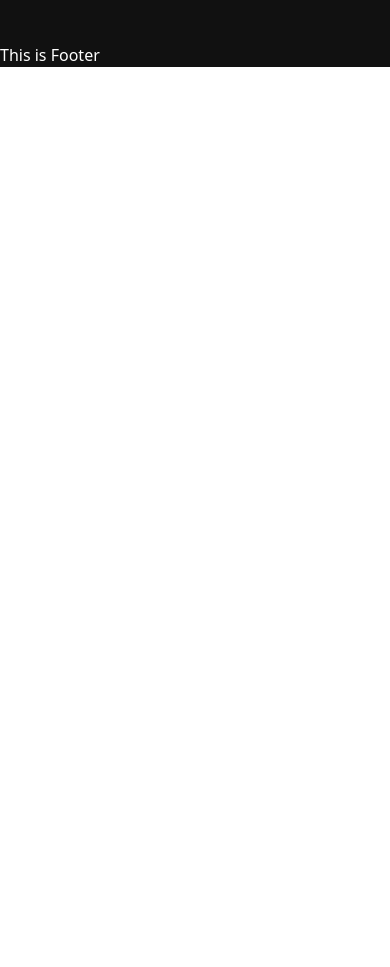
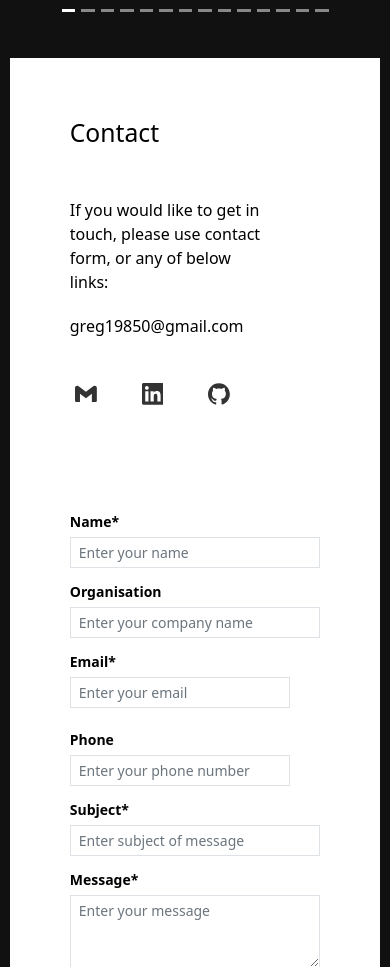
Before and after one commit to greg19850/new-myPage, a React (Create React App) app: page / in a window 390 px wide. Shown: the part 8872-9839 px from the top of the page. Before the commit the page ends 8939 px from the top, so only its background shows below. Built offline with nearby package versions, Linux system fonts and the light colour scheme.

Commit message:
Created Contact section

```diff
--- /dev/null
+++ b/src/components/ContactForm.js
@@ -0,0 +1,52 @@
+import React from 'react';
+
+import Button from 'react-bootstrap/Button';
+import Form from 'react-bootstrap/Form';
+
+const ContactForm = () => {
+  return (
+    <Form className="form" >
+      <Form.Group className="mb-2" controlId="formName">
+        <Form.Label className='label col-form-label-sm fw-bold mb-0'>Name*</Form.Label>
+        <Form.Control type='text' size='sm' className='border rounded-0' placeholder="Enter your name" />
+        {/* <Form.Text className="text-muted">
+          We'll never share your email with anyone else.
+        </Form.Text> */}
+      </Form.Group>
+
+      <Form.Group className="mb-2" controlId="formCompany">
+        <Form.Label className='label col-form-label-sm fw-bold mb-0'>Organisation</Form.Label>
+        <Form.Control type='text' size='sm' className='border rounded-0' placeholder="Enter your company name" />
+      </Form.Group>
+
+      <div className="row g-2">
+        <div className="col-auto">
+          <Form.Group className="mb-2" controlId="formEmail">
+            <Form.Label className='label col-form-label-sm fw-bold mb-0'>Email*</Form.Label>
+            <Form.Control type="email" size='sm' className='border rounded-0' placeholder="Enter your email" />
+          </Form.Group>
+        </div>
+        <div className="col-auto">
+          <Form.Group className="mb-2" controlId="formPhone">
+            <Form.Label className='label col-form-label-sm fw-bold mb-0'>Phone</Form.Label>
+            <Form.Control type='tel' size='sm' className='border rounded-0' placeholder="Enter your phone number" />
+          </Form.Group>
+        </div>
+      </div>
+      <Form.Group className="mb-2" controlId="formSubject">
+        <Form.Label className='label col-form-label-sm fw-bold mb-0'>Subject*</Form.Label>
+        <Form.Control type='text' size='sm' className='border rounded-0' placeholder="Enter subject of message" />
+      </Form.Group>
+      <Form.Group className="mb-3" controlId="formTextArea">
+        <Form.Label className='label col-form-label-sm fw-bold mb-0'>Message*</Form.Label>
+        <Form.Control as="textarea" size='sm' className='border rounded-0' rows={3} placeholder="Enter your message" />
+      </Form.Group>
+
+      <Button variant="warning" className='btn d-grid gap-2 col-5 mb-3 rounded-0 float-end' type="submit">
+        Submit
+      </Button>
+    </Form>
+  );
+}
+
+export default ContactForm;
--- a/src/components/ContactInfo.js
+++ b/src/components/ContactInfo.js
@@ -16,7 +16,7 @@ const contacts = [
   {
     id: 2,
     name: "LinkedIn",
-    link: "www.linkedin.com/in/greg-mrowczynski",
+    link: "https://linkedin.com/in/greg-mrowczynski",
     logo: linkedinIco,
   },
   {
@@ -29,17 +29,18 @@ const contacts = [
 
 const ContactInfo = () => {
   const contactPages = contacts.map(contact => (
-    <li key={contact.id}><a className="link" href={contact.link} target="_blank" rel="noreferrer">{contact.logo} {contact.name}</a></li>
+    <li key={contact.id}><a className="link" href={contact.link} target="_blank" rel="noreferrer">{contact.logo}</a></li>
   ))
   return (
     <div className='contact-info'>
       <h2>Contact</h2>
-      <p>If you would like to get in touch, please use contact form, or any of below chanels:</p>
+      <p>If you would like to get in touch, please use contact form, or any of below links:</p>
+      <p>greg19850@gmail.com</p>
       <ul className="contact-social">
         {contactPages}
       </ul>
     </div>
   );
-}
+};
 
 export default ContactInfo;
--- a/src/components/Navigation.js
+++ b/src/components/Navigation.js
@@ -38,7 +38,7 @@ const Navigation = () => {
             Contact
           </Nav.Link>
         </Nav>
-        <Nav className="flex-row">
+        {/* <Nav className="flex-row">
           <Nav.Link className='link social-link' href="mailto:greg19850@gmail.com" target="_blank" rel="noreferrer">
             {gmailIco}
           </Nav.Link>
@@ -48,7 +48,7 @@ const Navigation = () => {
           <Nav.Link className='link social-link' href="https://github.com/greg19850" target="_blank" rel="noreferrer">
             {githubIco}
           </Nav.Link>
-        </Nav>
+        </Nav> */}
       </Navbar.Collapse>
     </Navbar>
   );
--- a/src/pages/ContactPage.js
+++ b/src/pages/ContactPage.js
@@ -1,12 +1,16 @@
 import React from 'react';
 
 import ContactInfo from '../components/ContactInfo';
+import ContactForm from '../components/ContactForm';
+
+import '../styles/Contact.scss'
 
 
 const ContactPage = () => {
   return (
-    <div className='contact'>
-      {ContactInfo}
+    <div id='contact' className='contact'>
+      {<ContactInfo />}
+      {<ContactForm />}
     </div>
   );
 }
--- a/src/pages/ProjectsPage.js
+++ b/src/pages/ProjectsPage.js
@@ -9,13 +9,12 @@ import Button from 'react-bootstrap/Button';
 import '../styles/Projects.scss'
 
 const ProjectsPage = () => {
-
   return (
     <div id='projects' className='projects'>
       <h2>Past Projects:</h2>
       <Carousel interval={null}>
-        {ProjectsList.map(project => (
-          <Carousel.Item className='carousel container-fluid'>
+        {ProjectsList.map((project, i) => (
+          <Carousel.Item className='carousel'>
             <div className='project-card'>
               <div className='img-container'>
                 <Image
--- a/src/styles/Contact.scss
+++ b/src/styles/Contact.scss
@@ -0,0 +1,76 @@
+.contact {
+  display: flex;
+  justify-content: space-around;
+  width: 95%;
+  margin: 0 auto;
+  padding: 20px;
+  background-color: #fff;
+  color: #000;
+
+  .contact-info {
+    padding: 40px;
+
+    h2 {
+      margin-bottom: 50px;
+    }
+
+    p {
+      width: 80%;
+      margin-bottom: 20px;
+    }
+
+    ul {
+      list-style: none;
+      display: flex;
+      padding-left: 0;
+      // justify-content: center;
+
+      li {
+        margin-top: 20px;
+        padding: 5px;
+        margin-right: 30px;
+
+        a {
+          text-decoration: none;
+          color: #333;
+
+          .social-icon {
+            display: block;
+            width: calc(1rem + 1.5vw);
+            height: calc(1rem + 1.5vw);
+            margin-right: 5px;
+            transition: .2s;
+          }
+
+          .gmail {
+            &:hover {
+              color: #c71610;
+            }
+          }
+
+          .linkedin {
+            &:hover {
+              color: #0077b5;
+            }
+          }
+
+          .github {
+            &:hover {
+              color: #8d6cab;
+            }
+          }
+        }
+
+
+      }
+    }
+  }
+
+  .form {
+    padding: 40px;
+  }
+
+  @media screen and (max-width: 960px) {
+    flex-direction: column;
+  }
+}
```
